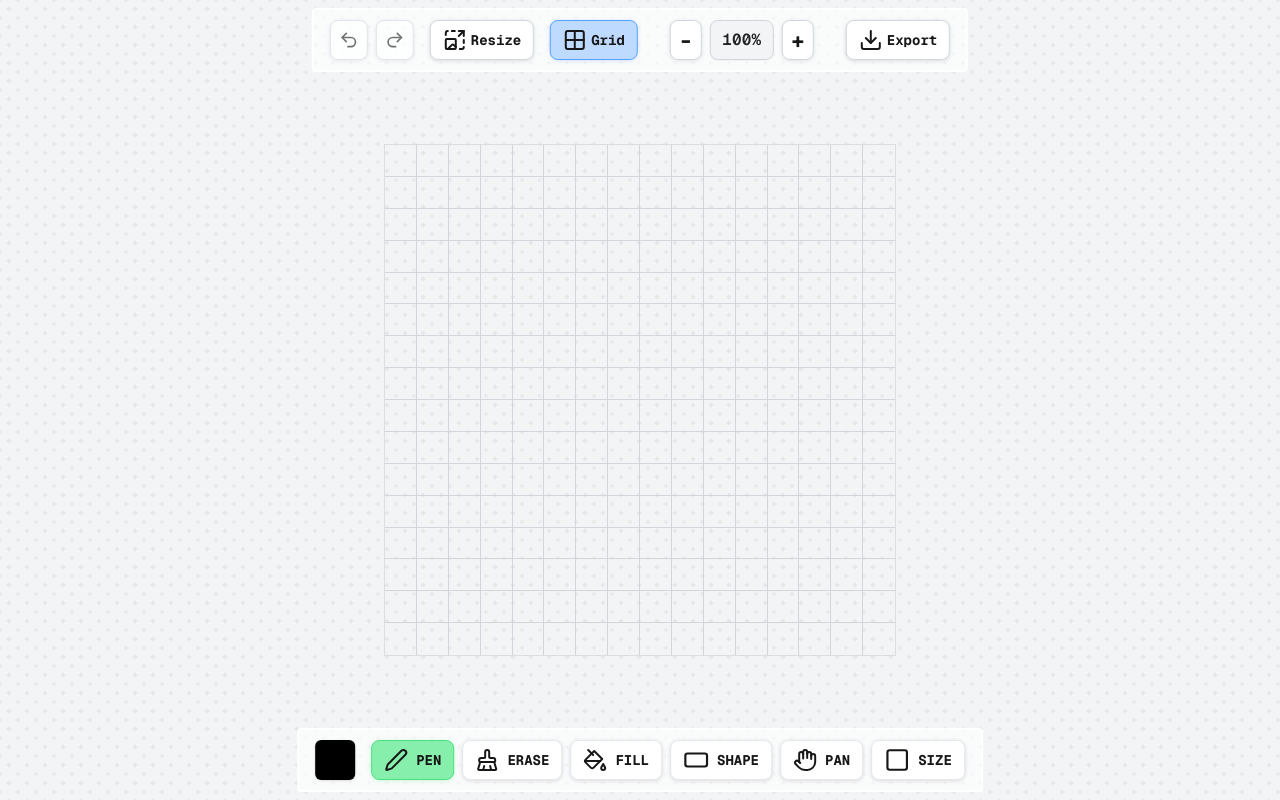
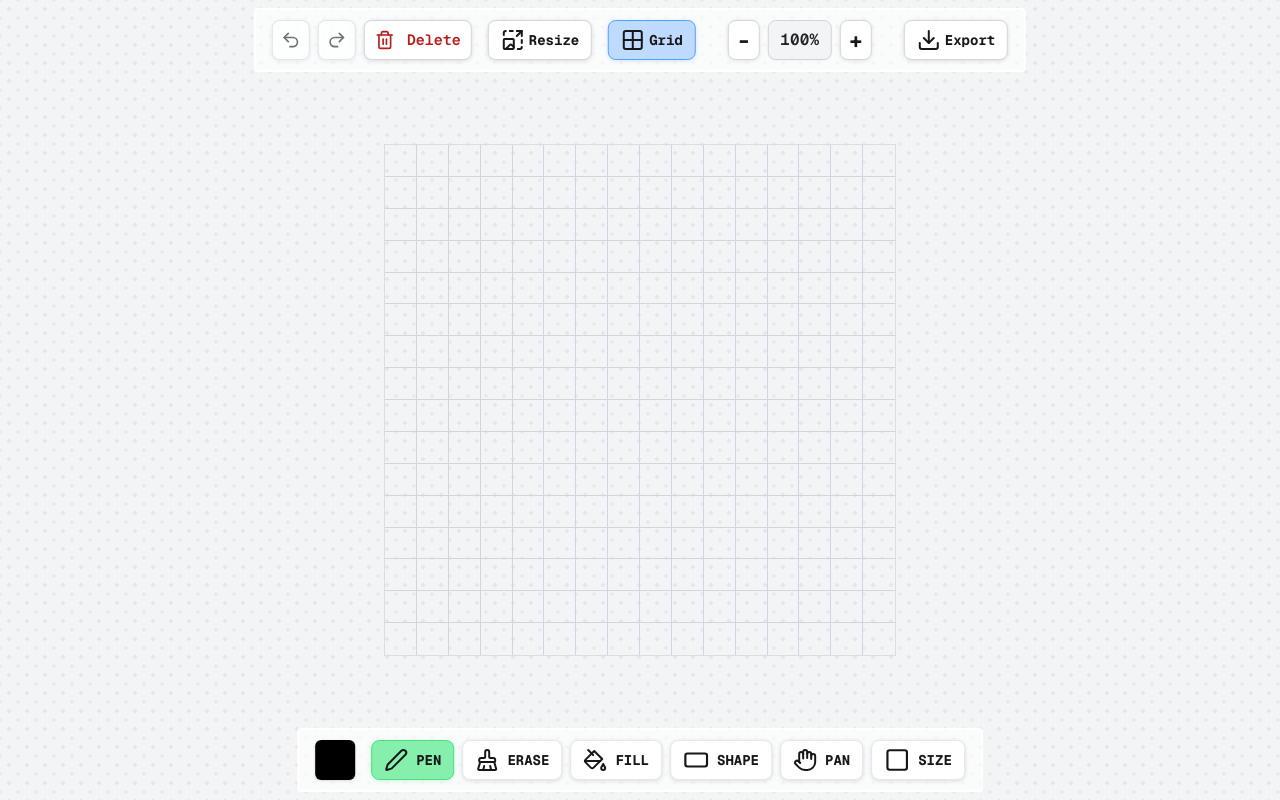
Before and after one commit to nutzu707/paintpixels, a Next.js app: page / in a window 1280 px wide. Built offline with nearby package versions, Linux system fonts and the light colour scheme.

Commit message:
added delete canvas button

```diff
--- a/app/components/paint.tsx
+++ b/app/components/paint.tsx
@@ -17,6 +17,8 @@ import {
   CircleIcon,
   RectangleHorizontalIcon,
   DiamondIcon,
+  // Add Trash2Icon for clear canvas
+  Trash2Icon,
 } from "lucide-react";
 
 const DEFAULT_GRID_WIDTH = 16;
@@ -183,6 +185,10 @@ export default function Paint() {
 
   const dragStartGrid = useRef<string[][] | null>(null);
   const isDragPainting = useRef<boolean>(false);
+
+  // --- Add state for clear canvas confirmation ---
+  const [showClearConfirm, setShowClearConfirm] = useState(false);
+  // ---
 
   const pushUndo = useCallback((newGrid: string[][]) => {
     undoStack.current.push(grid.map((row) => [...row]));
@@ -538,6 +544,17 @@ export default function Paint() {
     forceUpdate((v) => v + 1);
   }, [grid]);
 
+  // --- Add clear canvas handler ---
+  const handleClearCanvas = useCallback(() => {
+    // Push current grid to undo stack for undo support
+    undoStack.current.push(grid.map((row) => [...row]));
+    redoStack.current = [];
+    setGrid(createGrid(gridWidth, gridHeight));
+    forceUpdate((v) => v + 1);
+    setShowClearConfirm(false); // Hide confirmation after clearing
+  }, [grid, gridWidth, gridHeight]);
+  // ---
+
   const handleWheel = (e: React.WheelEvent<HTMLDivElement>) => {
     if (e.ctrlKey) return;
     e.preventDefault();
@@ -741,6 +758,21 @@ export default function Paint() {
     document.addEventListener("mousedown", handleClickOutside);
     return () => document.removeEventListener("mousedown", handleClickOutside);
   }, [showShapeMenu]);
+
+  // --- Dismiss clear confirm popup on outside click ---
+  useEffect(() => {
+    if (!showClearConfirm) return;
+    function handleClickOutside(e: MouseEvent) {
+      // Only close if click is outside the popup
+      const popup = document.getElementById("clear-canvas-confirm-popup");
+      if (popup && !popup.contains(e.target as Node)) {
+        setShowClearConfirm(false);
+      }
+    }
+    document.addEventListener("mousedown", handleClickOutside);
+    return () => document.removeEventListener("mousedown", handleClickOutside);
+  }, [showClearConfirm]);
+  // ---
 
   useEffect(() => {
     const handleKeyDown = (e: KeyboardEvent) => {
@@ -1282,6 +1314,36 @@ export default function Paint() {
           >
             <Redo2Icon size={20} />
           </button>
+          {/* --- Clear Canvas Button --- */}
+          <button
+            onClick={() => setShowClearConfirm(true)}
+            className="border rounded px-2 py-1 font-mono flex items-center justify-center transition bg-white border-gray-300 hover:bg-red-100 active:bg-red-200"
+            aria-label="Clear canvas"
+            style={{
+              minWidth: 32,
+              height: 40,
+              borderRadius: "0.5rem",
+              outline: "none",
+              boxShadow: "0 1px 4px rgba(0,0,0,0.13)",
+              cursor: "pointer",
+              color: "#b91c1c",
+              display: "flex",
+              alignItems: "center",
+              gap: 6,
+              fontWeight: 600,
+              fontSize: 15,
+              paddingLeft: 10,
+              paddingRight: 10,
+            }}
+            title="Clear canvas (sets all cells to transparent)"
+            tabIndex={0}
+          >
+            <Trash2Icon size={20} />
+            <span className="hidden sm:inline" style={{ marginLeft: 6, fontWeight: 600, fontSize: 15 }}>
+              Delete
+            </span>
+          </button>
+          {/* --- End Clear Canvas Button --- */}
         </div>
         <div className="flex items-center gap-2">
           <button
@@ -1376,6 +1438,48 @@ export default function Paint() {
           </button>
         </div>
       </div>
+
+      {/* --- Clear Canvas Confirmation Popup --- */}
+      {showClearConfirm && (
+        <div
+          id="clear-canvas-confirm-popup"
+          className="fixed inset-0 z-50 flex items-center justify-center bg-black/30"
+          style={{ backdropFilter: "blur(1.5px)" }}
+        >
+          <div
+            className="bg-white border-2 border-red-300 rounded-lg shadow-lg flex flex-col items-center px-8 py-6"
+            style={{ minWidth: 320, maxWidth: "90vw" }}
+          >
+            <div className="flex items-center gap-3 mb-4">
+              <Trash2Icon size={28} color="#b91c1c" />
+              <span className="font-bold text-lg text-red-700">Delete All?</span>
+            </div>
+            <div className="mb-6 text-gray-700 text-center font-mono text-base">
+              Are you sure you want to clear the canvas? <br />
+              <span className="text-red-600 font-semibold">This cannot be undone.</span>
+            </div>
+            <div className="flex gap-4">
+              <button
+                onClick={handleClearCanvas}
+                className="px-5 py-2 rounded bg-red-600 text-white font-bold font-mono border border-red-700 shadow hover:bg-red-700 transition"
+                style={{ fontSize: 16 }}
+                autoFocus
+              >
+                Yes, Delete
+              </button>
+              <button
+                onClick={() => setShowClearConfirm(false)}
+                className="px-5 py-2 rounded bg-gray-100 text-gray-800 font-mono border border-gray-300 shadow hover:bg-gray-200 transition"
+                style={{ fontSize: 16 }}
+              >
+                Cancel
+              </button>
+            </div>
+          </div>
+        </div>
+      )}
+      {/* --- End Clear Canvas Confirmation Popup --- */}
+
       {showResizeMenu && (
         <div
           ref={resizeMenuRef}
@@ -1783,6 +1887,12 @@ export default function Paint() {
           </button>
         </div>
       </div>
+
+
+
+      {/* --- END BOTTOM MENU --- */}
+
+
     </div>
   );
 }
```
